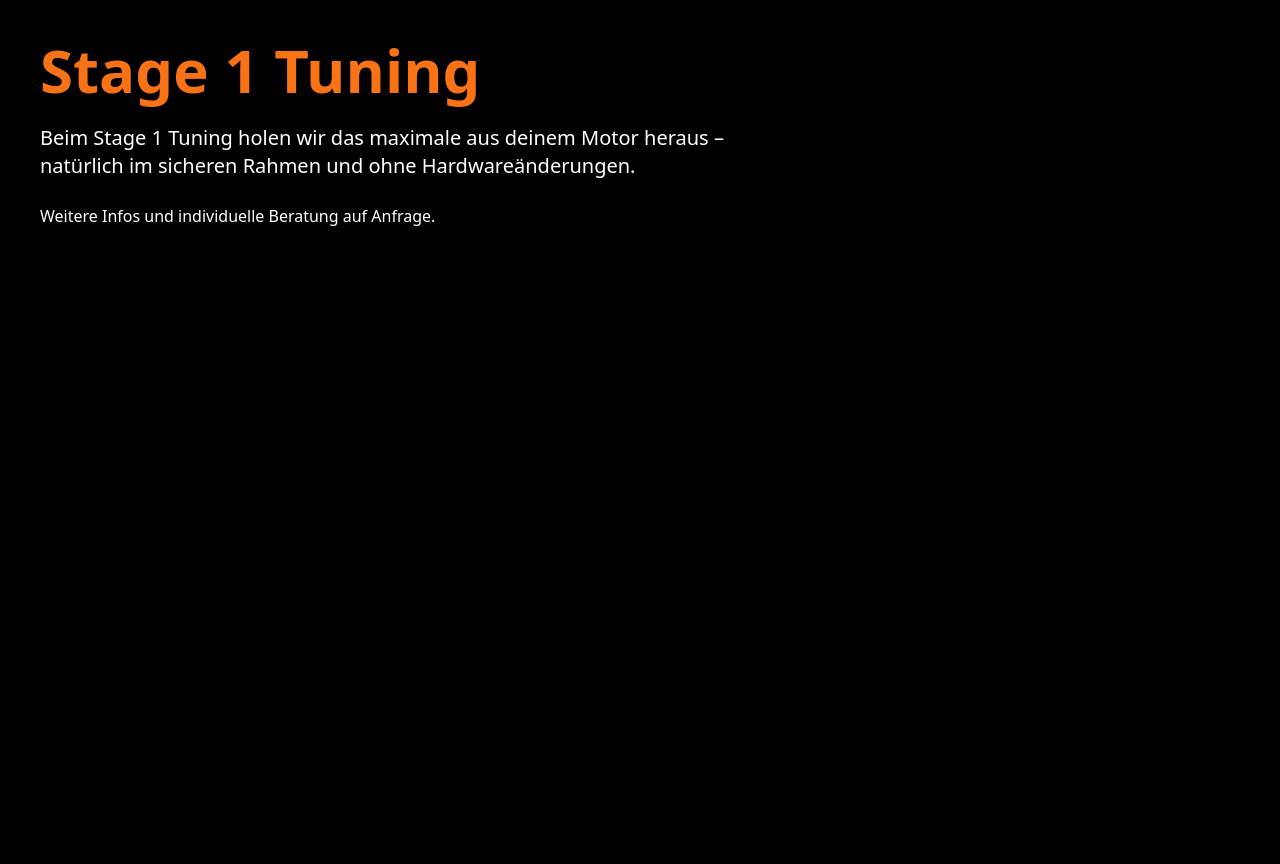
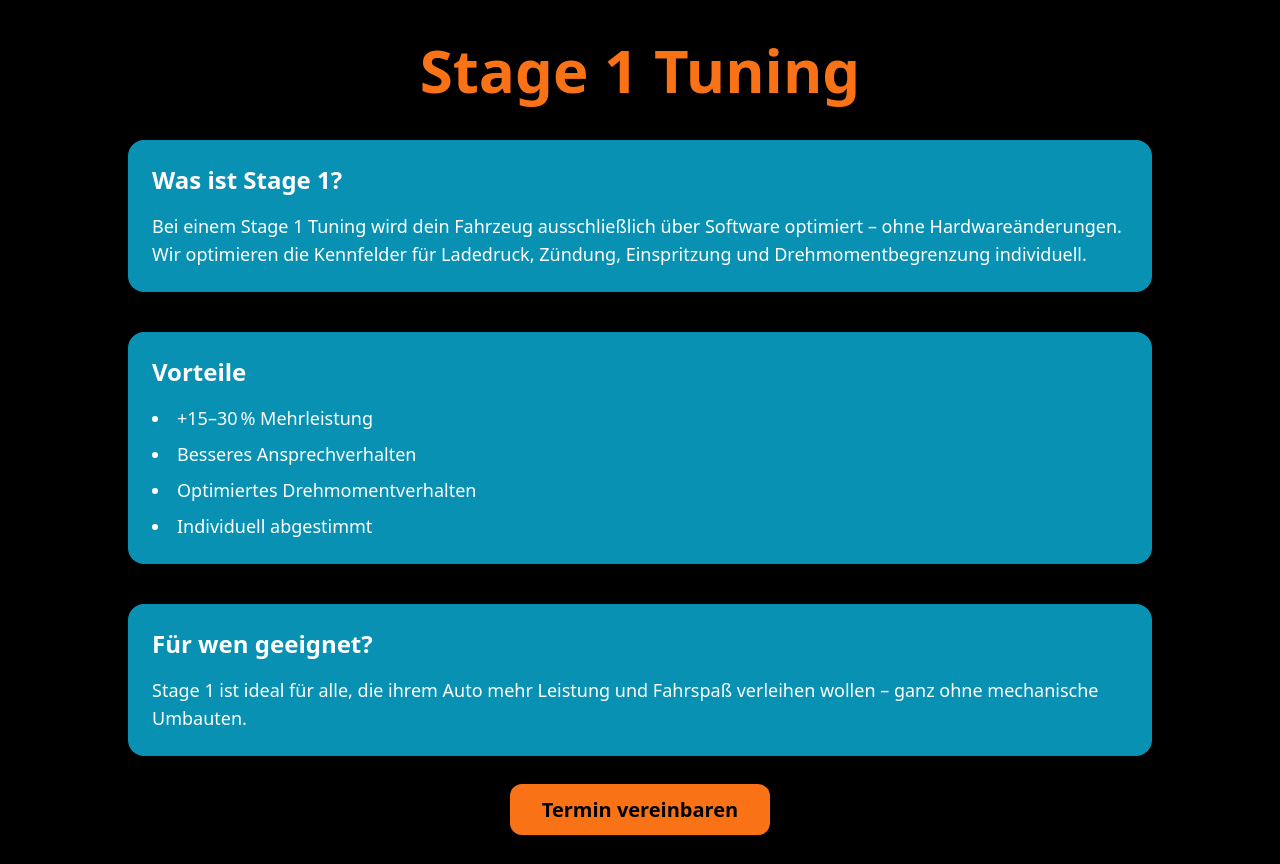
Before and after one commit to ChipMyRide/ChipMyRide, a React (Vite) app: page /tuning/stage1 in a window 1280 px wide. Before the commit the page ends 800 px from the top, so only its background shows below. Built offline with nearby package versions, Linux system fonts and the light colour scheme.

Commit message:
Update Stage1InfoPage.tsx

```diff
--- a/src/pages/Stage1InfoPage.tsx
+++ b/src/pages/Stage1InfoPage.tsx
@@ -1,13 +1,45 @@
-import '../index.css';
+import React from 'react';
 
 export default function Stage1InfoPage() {
   return (
-    <div className="min-h-screen text-white bg-black p-10">
-      <h1 className="text-6xl font-bold text-orange-500 mb-6">Stage 1 Tuning</h1>
-      <p className="text-xl max-w-3xl">
-        Beim Stage 1 Tuning holen wir das maximale aus deinem Motor heraus – natürlich im sicheren Rahmen und ohne Hardwareänderungen.
-      </p>
-      <p className="mt-6">Weitere Infos und individuelle Beratung auf Anfrage.</p>
+    <div className="min-h-screen bg-black text-white px-4 py-10">
+      <div className="max-w-5xl mx-auto space-y-10">
+        <h1 className="text-6xl font-bold text-orange-500 text-center">Stage 1 Tuning</h1>
+
+        <section className="bg-cyan-600 rounded-2xl p-6 shadow-lg">
+          <h2 className="text-2xl font-semibold mb-4">Was ist Stage 1?</h2>
+          <p className="text-white text-lg">
+            Bei einem Stage 1 Tuning wird dein Fahrzeug ausschließlich über Software optimiert – ohne Hardwareänderungen.
+            Wir optimieren die Kennfelder für Ladedruck, Zündung, Einspritzung und Drehmomentbegrenzung individuell.
+          </p>
+        </section>
+
+        <section className="bg-cyan-600 rounded-2xl p-6 shadow-lg">
+          <h2 className="text-2xl font-semibold mb-4">Vorteile</h2>
+          <ul className="list-disc list-inside text-lg space-y-2">
+            <li>+15–30 % Mehrleistung</li>
+            <li>Besseres Ansprechverhalten</li>
+            <li>Optimiertes Drehmomentverhalten</li>
+            <li>Individuell abgestimmt</li>
+          </ul>
+        </section>
+
+        <section className="bg-cyan-600 rounded-2xl p-6 shadow-lg">
+          <h2 className="text-2xl font-semibold mb-4">Für wen geeignet?</h2>
+          <p className="text-white text-lg">
+            Stage 1 ist ideal für alle, die ihrem Auto mehr Leistung und Fahrspaß verleihen wollen – ganz ohne mechanische Umbauten.
+          </p>
+        </section>
+
+        <div className="text-center mt-10">
+          <a
+            href="/kontakt"
+            className="px-8 py-3 bg-orange-500 hover:bg-orange-600 text-black font-bold rounded-xl text-xl"
+          >
+            Termin vereinbaren
+          </a>
+        </div>
+      </div>
     </div>
   );
 }
```
